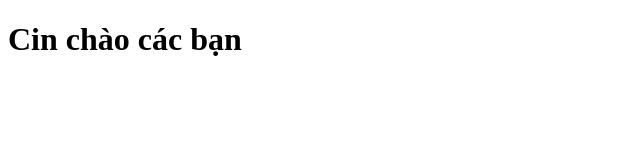
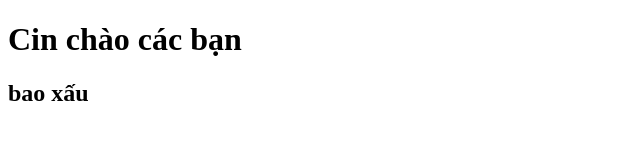
Before and after one commit to baoqp19/testbreand, a plain HTML site: page Brand/index.html in a window 1280 px wide. Shown: the whole page, without its empty margins (0-640 px from the left). Drawn offline with Linux system fonts and the light colour scheme.

Commit message:
Bao xau acommit

```diff
--- a/Brand/index.html
+++ b/Brand/index.html
@@ -8,5 +8,6 @@
 </head>
 <body>
     <h1>Cin chào các bạn </h1>
+    <h2>bao xấu</h2>
 </body>
 </html>
```
